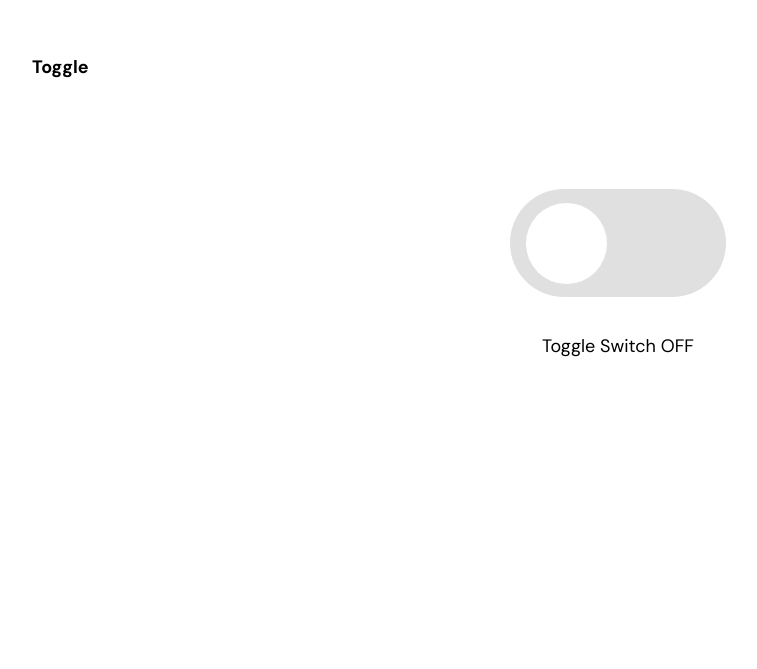
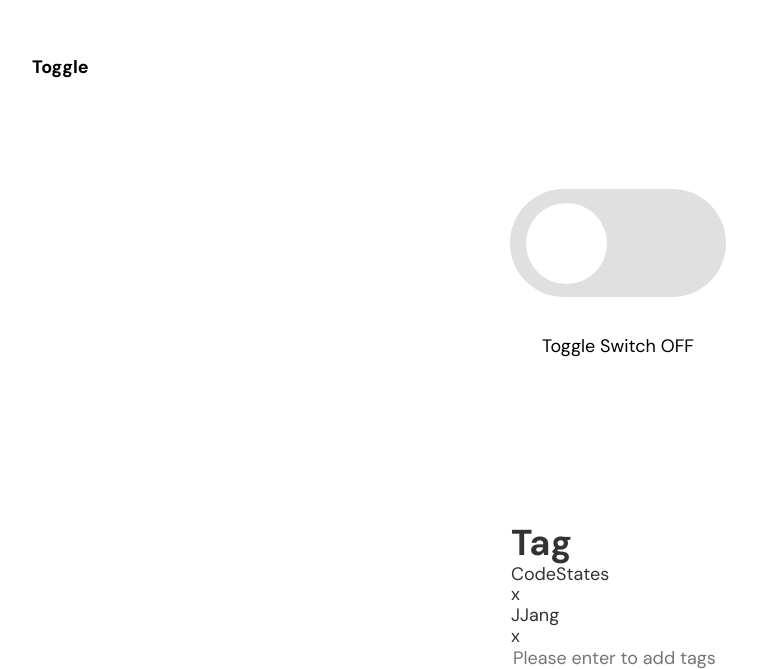
Before and after one commit to joyjs/wanted_pre_onboarding, a React (Create React App) app: page / in a window 1280 px wide. Shown: the part 1097-1766 px from the top of the page, without its empty margins (22-779 px from the left). Before the commit the page ends 1511 px from the top, so only its background shows below. Built offline with nearby package versions, Linux system fonts and the light colour scheme.

Commit message:
✨ Marked-up Tag component

```diff
--- a/src/App.js
+++ b/src/App.js
@@ -1,8 +1,9 @@
 import React from 'react'
 import './styles/main.scss'
-import Toggle from './component/Toggle'
 import ModalButton from './component/ModalButton'
 import Tab from './component/Tab'
+import Toggle from './component/Toggle'
+import Tag from './component/Tag'
 
 function App() {
   return (
@@ -15,6 +16,9 @@ function App() {
 
       {/* Toggle */}
       <Toggle />
+
+      {/* Tag */}
+      <Tag />
     </div>
   )
 }
--- /dev/null
+++ b/src/component/Tag.js
@@ -0,0 +1,29 @@
+import React from 'react'
+
+function Tag() {
+  return (
+    <section className="Tag">
+      <h1 className="title">Tag</h1>
+
+      <div className="tags-stack">
+        <ul>
+          <li>
+            <p>CodeStates</p>
+            <p>x</p>
+          </li>
+          <li>
+            <p>JJang</p>
+            <p>x</p>
+          </li>
+        </ul>
+        <input
+          type="text"
+          placeholder="Please enter to add tags"
+          // onKeyUp={addTag}
+        />
+      </div>
+    </section>
+  )
+}
+
+export default Tag
```
